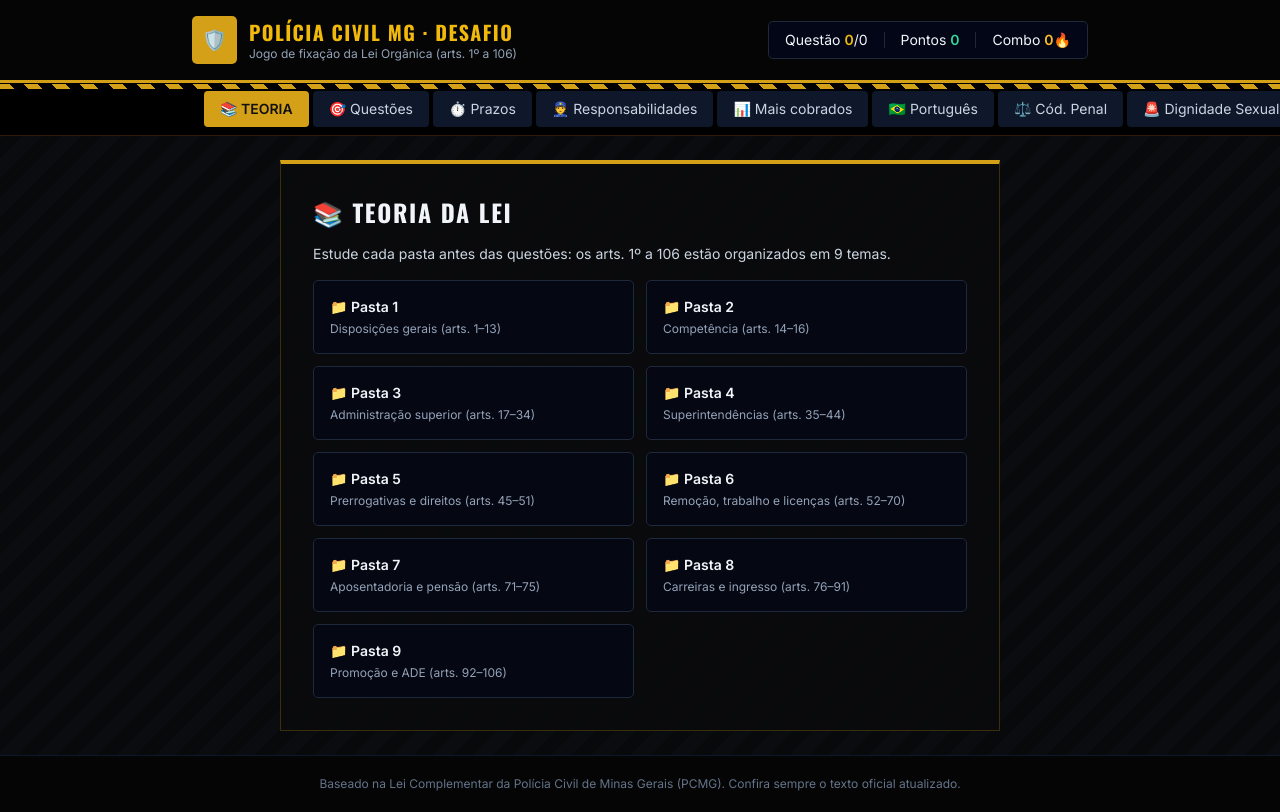
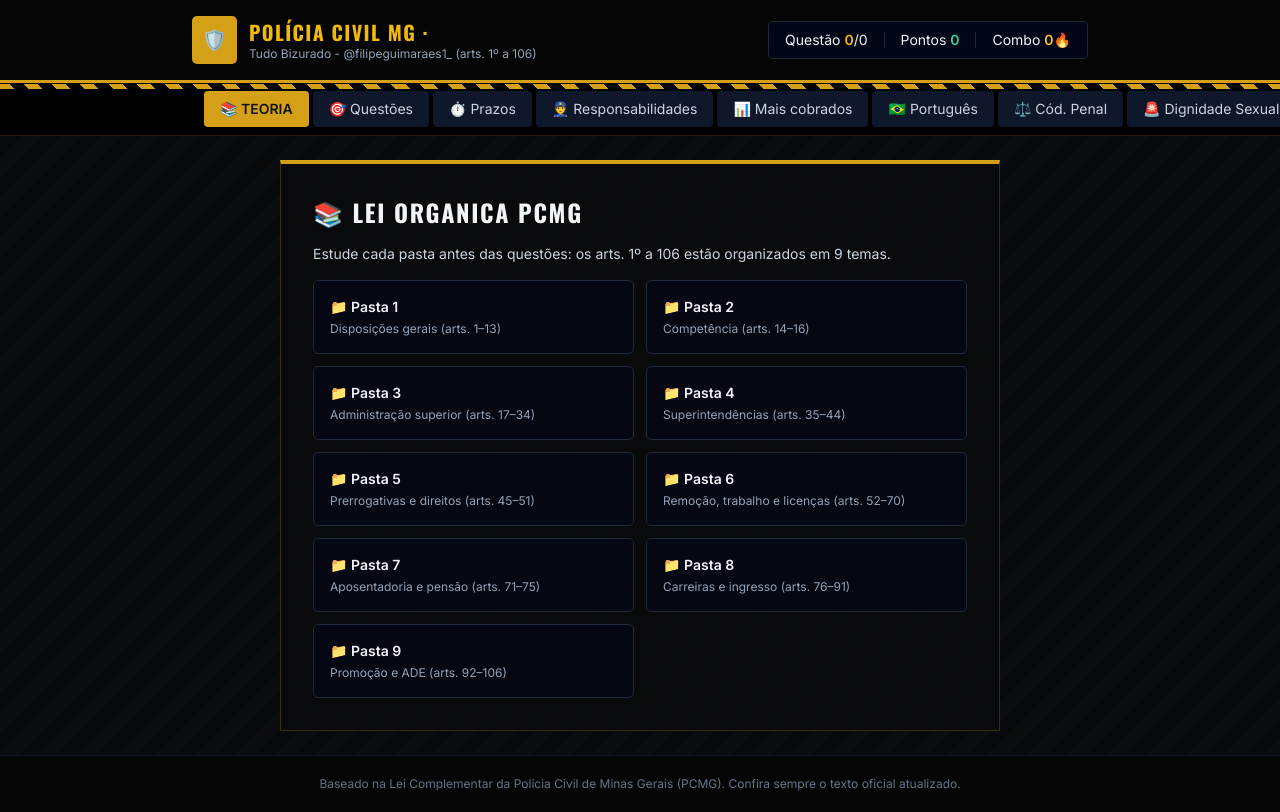
Before and after one commit to filipeguimass3-arch/PCMG, a plain HTML site: page index.html in a window 1280 px wide. Drawn offline with nearby package versions, Linux system fonts and the light colour scheme.

Commit message:
Update index.html

```diff
--- a/index.html
+++ b/index.html
@@ -3,7 +3,7 @@
 <head>
 <meta charset="UTF-8">
 <meta name="viewport" content="width=device-width, initial-scale=1, viewport-fit=cover">
-<title>Desafio PCMG - Jogo Didático da Lei Complementar</title>
+<title>PROJETO PCMG - PAU NA MAQUINA</title>
 <script src="https://cdn.tailwindcss.com/3.4.17"></script>
 <style>@import url('https://fonts.googleapis.com/css2?family=Oswald:wght@500;700&family=Inter:wght@400;600&display=swap');
 body{background:#07080a repeating-linear-gradient(135deg,#0b0c0f 0 14px,#08090b 14px 28px)!important}
@@ -26,7 +26,7 @@ body{font-family:'Inter',system-ui,sans-serif;padding-top:env(safe-area-inset-to
 <header class="bg-slate-900 border-b border-slate-800 py-4 px-6 sticky top-0 z-50">
  <div class="max-w-4xl mx-auto flex flex-col sm:flex-row justify-between items-center gap-3">
   <div class="flex items-center gap-3"><div class="bg-blue-600 p-2.5 rounded-xl text-xl">🛡️</div>
-   <div><h1 class="text-xl font-bold">Polícia Civil MG · Desafio</h1><p class="text-xs text-slate-400">Jogo de fixação da Lei Orgânica (arts. 1º a 106)</p></div></div>
+   <div><h1 class="text-xl font-bold">Polícia Civil MG · </h1><p class="text-xs text-slate-400"> Tudo Bizurado - @filipeguimaraes1_ (arts. 1º a 106)</p></div></div>
   <div class="flex items-center gap-4 bg-slate-950 px-4 py-2 rounded-xl border border-slate-800 text-sm">
    <div>Questão <b id="cq" class="text-blue-400">0</b>/<span id="tq">0</span></div><div class="h-4 w-px bg-slate-800"></div>
    <div>Pontos <b id="score" class="text-emerald-400">0</b></div><div class="h-4 w-px bg-slate-800"></div>
@@ -763,7 +763,7 @@ function tbl(h,r){return '<div class="overflow-x-auto"><table class="w-full text
 $('prazos').innerHTML='<h2 class="text-2xl font-bold">⏱️ Prazos e números</h2><p class="text-xs text-slate-400">Cobrança estimada: ★★★ muito provável, ★ menos provável.</p>'+tbl(['Assunto','Prazo ou valor','Art.','Cobrança'],PZ.map(r=>[r[0],'<b class="text-yellow-400">'+r[1]+'</b>',r[2],'★'.repeat(r[3])]));
 $('resp').innerHTML='<h2 class="text-2xl font-bold">👮 Responsabilidades</h2><p class="text-xs text-slate-400">Quem faz o que: a base das questões de competência.</p>'+tbl(['Quem','Responsabilidade','Art.'],RS);
 $('inc').innerHTML='<h2 class="text-2xl font-bold">📊 Mais cobrados em concurso</h2><p class="text-xs text-slate-400">Estimativa baseada no padrão de cobrança de leis orgânicas (literalidade, números e competências). Não é estatística oficial de banca: confira sempre o edital.</p>'+IN.map((r,i)=>'<div class="space-y-1"><div class="flex justify-between text-sm"><b>'+(i+1)+'. '+r[0]+'</b><span class="text-yellow-400">'+'★'.repeat(r[1])+'</span></div><div class="h-2 bg-slate-800 rounded"><div class="h-2 bg-yellow-500 rounded" style="width:'+r[1]*20+'%"></div></div><div class="text-xs text-slate-400">'+r[2]+'</div></div>').join('');
-$('tlist').innerHTML='<h2 class="text-2xl font-bold">📚 Teoria da Lei</h2><p class="text-sm text-slate-300">Estude cada pasta antes das questões: os arts. 1º a 106 estão organizados em 9 temas.</p><div id="tl" class="grid sm:grid-cols-2 gap-3"></div>';
+$('tlist').innerHTML='<h2 class="text-2xl font-bold">📚 Lei Organica PCMG</h2><p class="text-sm text-slate-300">Estude cada pasta antes das questões: os arts. 1º a 106 estão organizados em 9 temas.</p><div id="tl" class="grid sm:grid-cols-2 gap-3"></div>';
 P.forEach((n,k)=>{const b=document.createElement('button');b.className='p-4 rounded-xl bg-slate-950/60 border border-slate-800 hover:border-blue-500/60 text-left';b.innerHTML='<div class="font-semibold text-sm">📁 Pasta '+(k+1)+'</div><div class="text-xs text-slate-400 mt-1">'+n+'</div>';b.onclick=()=>openTheory(k);$('tl').appendChild(b)});
 [['tlist','📚 Teoria'],['menu','🎯 Questões'],['prazos','⏱️ Prazos'],['resp','👮 Responsabilidades'],['inc','📊 Mais cobrados'],['port','🇧🇷 Português'],['cp','⚖️ Cód. Penal'],['sex','🚨 Dignidade Sexual'],['adm','🏛️ Administração Pública'],['patrimonio','💰 Crimes contra o Patrimônio']].forEach(([id,t])=>{const b=document.createElement('button');b.dataset.id=id;b.textContent=t;b.onclick=()=>id==='menu'?toMenu():show(id);$('tabs').appendChild(b)});
 buildMenu();show('tlist');
```
